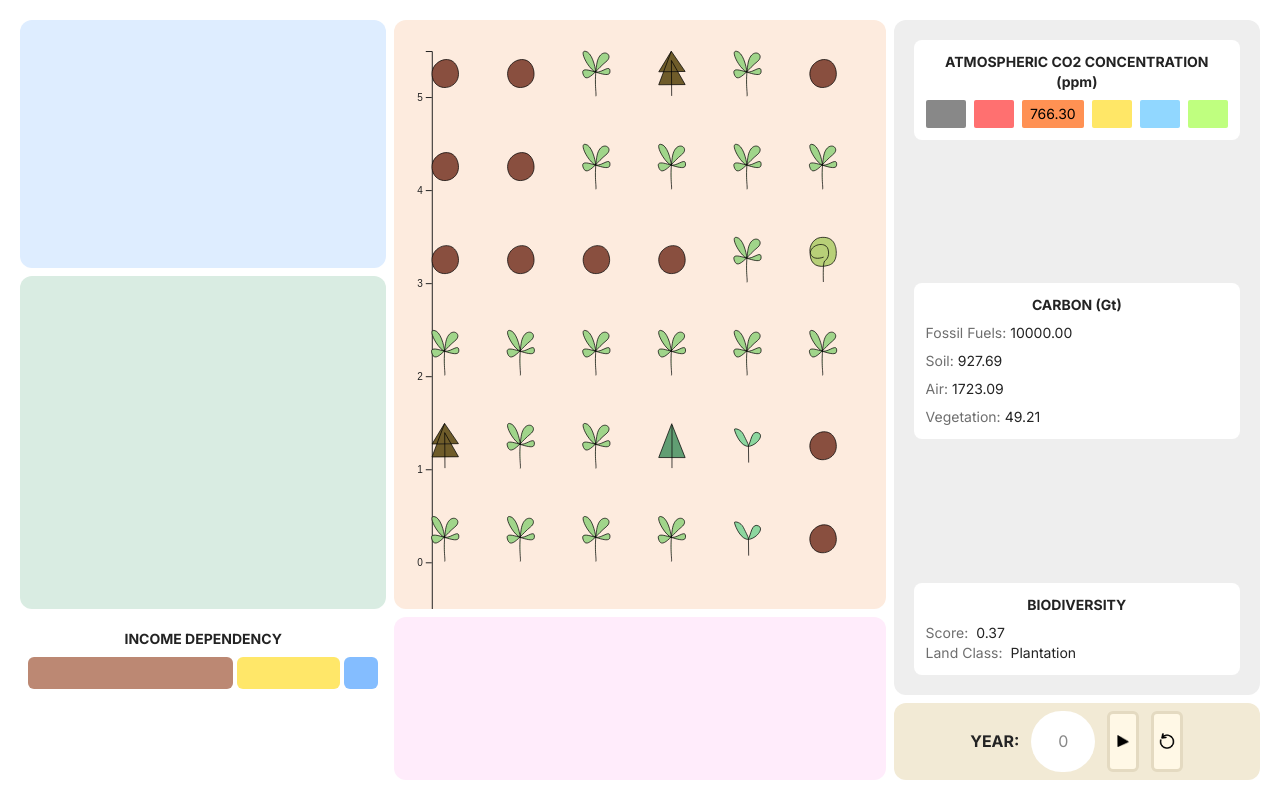
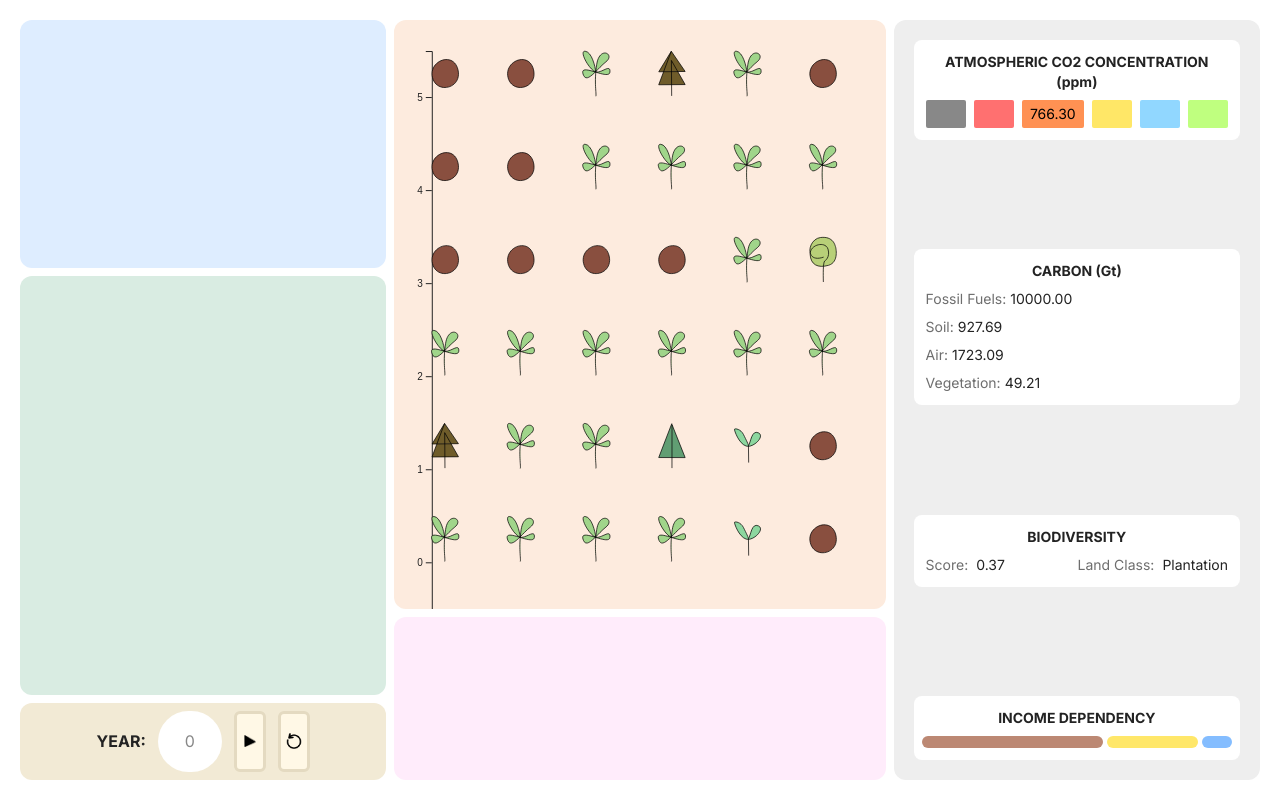
Before and after one commit to ggn1/microworld_dissertation_tcd, a Next.js app: page / in a window 1280 px wide. Built offline with nearby package versions, Linux system fonts and the light colour scheme.

Commit message:
updated placement

```diff
--- a/app/components/BdStatus.jsx
+++ b/app/components/BdStatus.jsx
@@ -11,13 +11,15 @@ const BdStatus = ({bdScore, bdCategory}) => {
     return (
         <div>
             <Card bgColor="#FFFFFF" heading="BIODIVERSITY">
-                <div>
-                    <span className='text-[#6E6E6E] mr-2'>Score:</span>
-                    <span>{bdScore}</span>
-                </div>
-                <div>
-                    <span className='text-[#6E6E6E] mr-2'>Land Class:</span>
-                    <span>{bdCategory}</span>
+                <div className='flex justify-between w-full'>
+                    <div className='flex justify-center'>
+                        <p className='text-[#6E6E6E] mr-2'>Score:</p>
+                        <p>{bdScore}</p>
+                    </div>
+                    <div className='flex justify-center'>
+                        <p className='text-[#6E6E6E] mr-2'>Land Class:</p>
+                        <p>{bdCategory}</p>
+                    </div>
                 </div>
             </Card>
         </div>
--- a/app/components/IncDepBar.jsx
+++ b/app/components/IncDepBar.jsx
@@ -15,7 +15,7 @@ const IncDepBar = ({proportions, labels, colors}) => {
             >
                 <div
                     key={`prop-bar-${labels[i]}`}
-                    className="rounded-md h-8"
+                    className="rounded-full h-3"
                     style={{"backgroundColor": colors[i]}}
                 >
                     <Tooltip id={`tooltip-${labels[i]}`}/>
--- a/app/page.js
+++ b/app/page.js
@@ -43,18 +43,12 @@ const Home = () => {
                 <LandPlot content={landContent}/>
             </div>
             <div id="home-world-state" className="
-                rounded-xl bg-[#EEEEEE] col-span-3 row-span-8 p-5
+                rounded-xl bg-[#EEEEEE] col-span-3 row-span-9 p-5
                 flex flex-col justify-between
             ">
                 <CO2Scale concentration={airCO2}/>
                 <CarbonDist distribution={envC}/>
                 <BdStatus bdScore={bdScore} bdCategory={bdCat}/>
-            </div>
-            <div id="home-plan" className="rounded-xl bg-[#D9ECE2] col-span-3 row-span-4"></div>
-            <div id="home-income-dependency" className="
-                rounded-xl bg-[#EEEEEE] col-span-3 row-span-2
-                flex align-middle justify-center
-            ">
                 <IncDepBar
                     proportions={Object.values(
                         incomeSources
@@ -67,6 +61,7 @@ const Home = () => {
                     ).map(source => source.label)}
                 />
             </div>
+            <div id="home-plan" className="rounded-xl bg-[#D9ECE2] col-span-3 row-span-5"></div>
             <div id="home-sold" className="
                 rounded-xl bg-[#FFECFB] col-span-4 row-span-2
             "></div>
```
